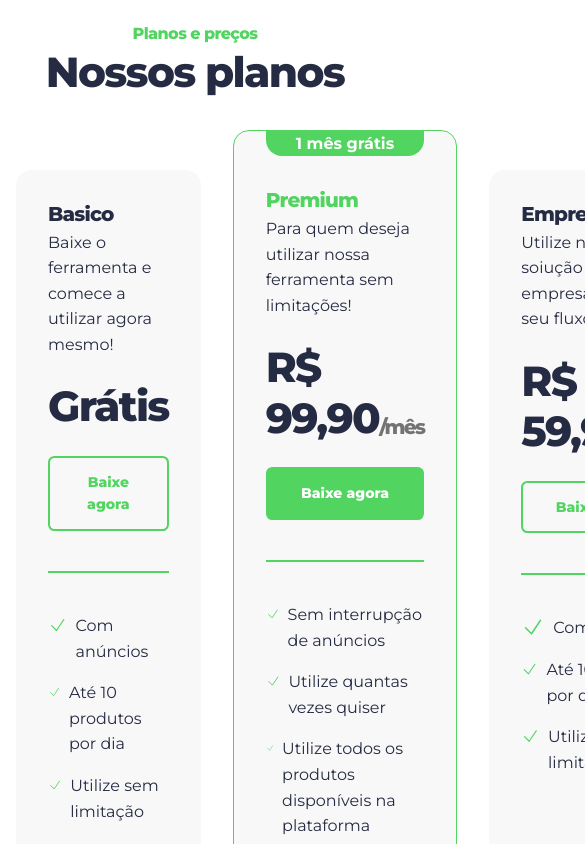
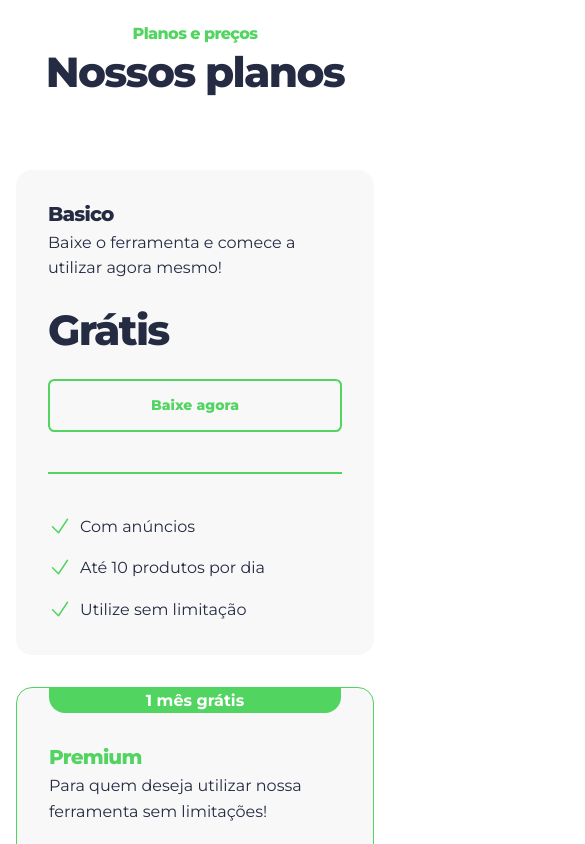
Before and after one commit to PauloDalberto/meurebanho-landing, a React (Vite) app: page / in a window 390 px wide. Shown: the part 3340-4184 px from the top of the page, 585 px wide, since content can reach past the window. Built offline with nearby package versions, Linux system fonts and the light colour scheme.

Commit message:
feat: add responsividade

```diff
--- a/src/styles/plans.css
+++ b/src/styles/plans.css
@@ -111,3 +111,25 @@ hr {
   color: #FFF;
   font-weight: bold;
 }
+
+
+@media (max-width: 1000px){
+  .price-button p{
+    display: none;
+  }
+}
+
+@media (max-width: 830px){
+  .plans-cards{
+    flex-wrap: wrap;
+  }
+  .premium{
+    margin: 0;
+  }
+  .price-card{
+    max-width: 480px;
+  }
+  .plans-cards{
+    justify-content: center;
+  }
+}
```
